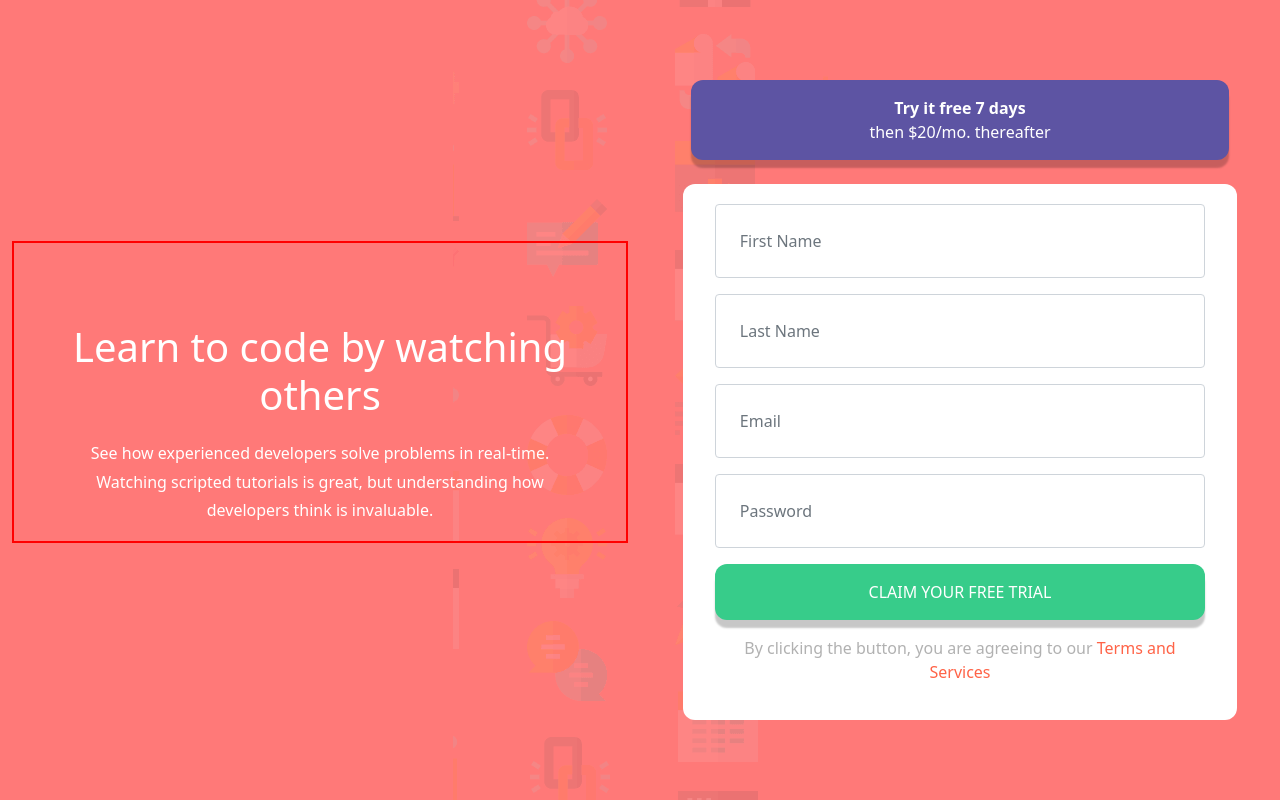
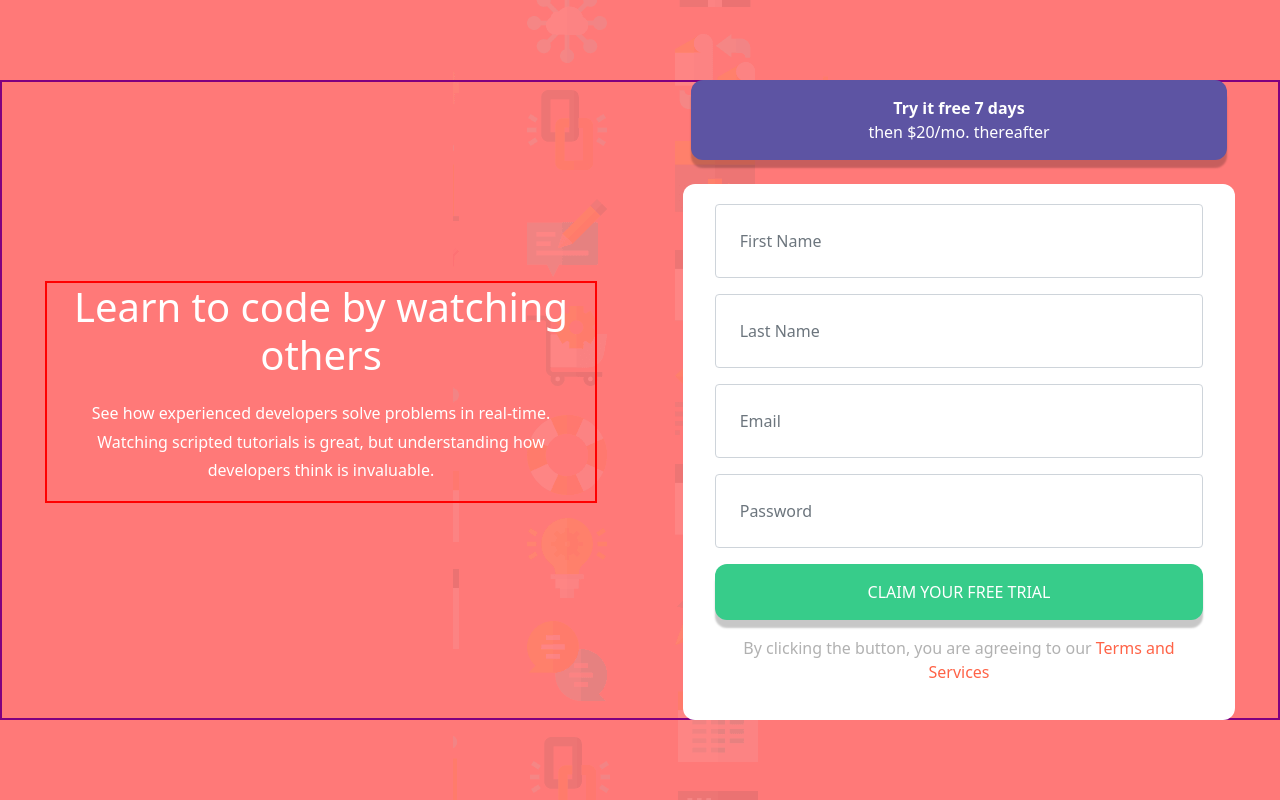
Before and after one commit to EndingNever/FrontEndForm, a React (Create React App) app: page / in a window 1280 px wide. Built offline with nearby package versions, Linux system fonts and the light colour scheme.

Commit message:
mobile padding

```diff
--- a/src/App.css
+++ b/src/App.css
@@ -1,8 +1,8 @@
 .App {
   color: white;
   text-align: center;
-  background-color: rgb(255,121,120);
-  background-image: url('/public/images/bg-intro-mobile.png');
+  background-color: rgb(255, 121, 120);
+  background-image: url("/public/images/bg-intro-mobile.png");
   background-repeat: no-repeat;
   background-position: center;
   display: flex;
@@ -12,20 +12,19 @@
   min-height: 100vh;
 }
 
-.info-row{
-  /* border: 2px solid purple; */
+.info-row {
+  border: 2px solid purple;
   height: 100%;
   display: flex;
   align-items: center;
   justify-content: center;
 }
 
-
-.info-component-container{
-  border: 2px solid red;
+.info-component-container {
+  /* border: 2px solid green; */
 }
 
-.button-and-form-col{
+.button-and-form-col {
   /* border: 2px solid red; */
   display: flex;
   flex-direction: column;
@@ -33,24 +32,24 @@
   height: 100%;
 }
 
-.form-component-container{
+.form-component-container {
   /* border: 2px solid gray; */
-  height:100%;
+  height: 100%;
 }
 
-@media screen and (min-width:992px) {
-  .App{
-
-    /* border: 4px solid green; */
-  }
-
-  .info-row{
+@media screen and (min-width: 992px) {
+  .info-row {
     height: 80vh;
   }
 
-  .userform-container{
-    /* border: 2px solid purple; */
+  .userform-container {
     height: 100%;
     padding: 0px;
   }
 }
+
+@media screen and (max-width: 766px) {
+  .info-container {
+    padding-top: 10vh;
+  }
+}
--- a/src/Components/Info/Info.css
+++ b/src/Components/Info/Info.css
@@ -1,12 +1,11 @@
+.info-container {
+  border: 2px solid red;
 
-
-.info-container {
-  /* border: 2px solid red; */
   width: 90%;
-  padding-top: 10vh;
+  /* padding-top: 10vh; */
 }
 
-.info-container p{
+.info-container p {
   line-height: 1.8;
 }
 
--- a/src/Components/Info/Info.js
+++ b/src/Components/Info/Info.js
@@ -5,8 +5,8 @@
 export default function Info() {
     return (
         <Container className='info-container'>
-            <Row>
-                <Col>
+            <Row className="info-container-col">
+                <Col >
                     <h1>
                         Learn to code by watching others
                     </h1>
```
